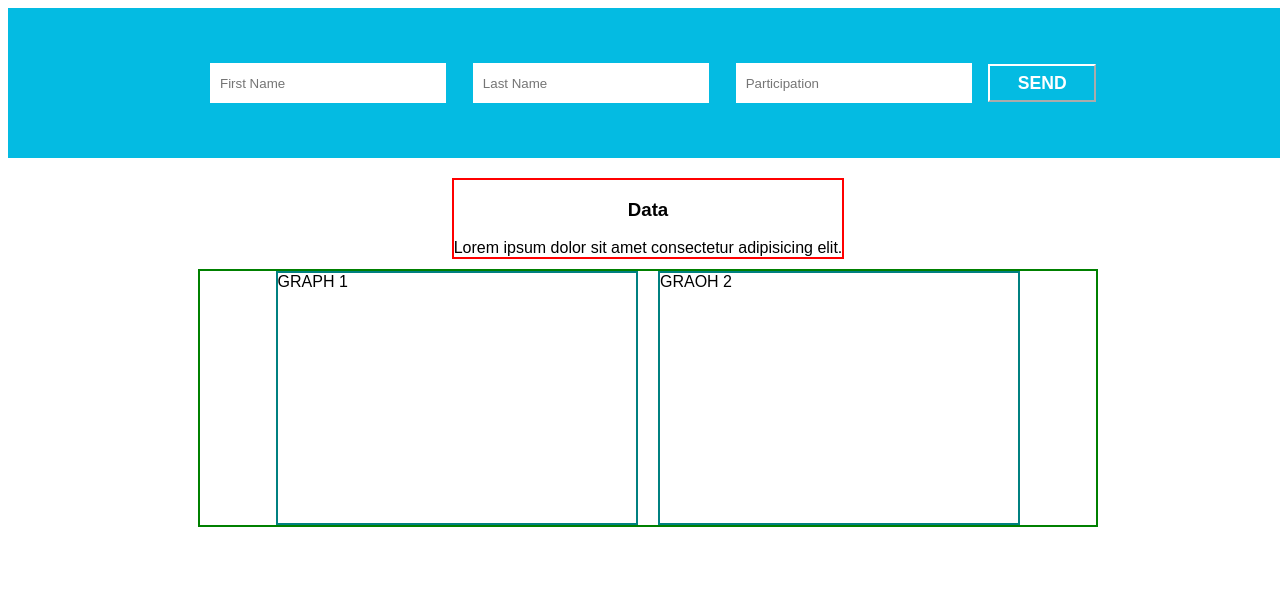
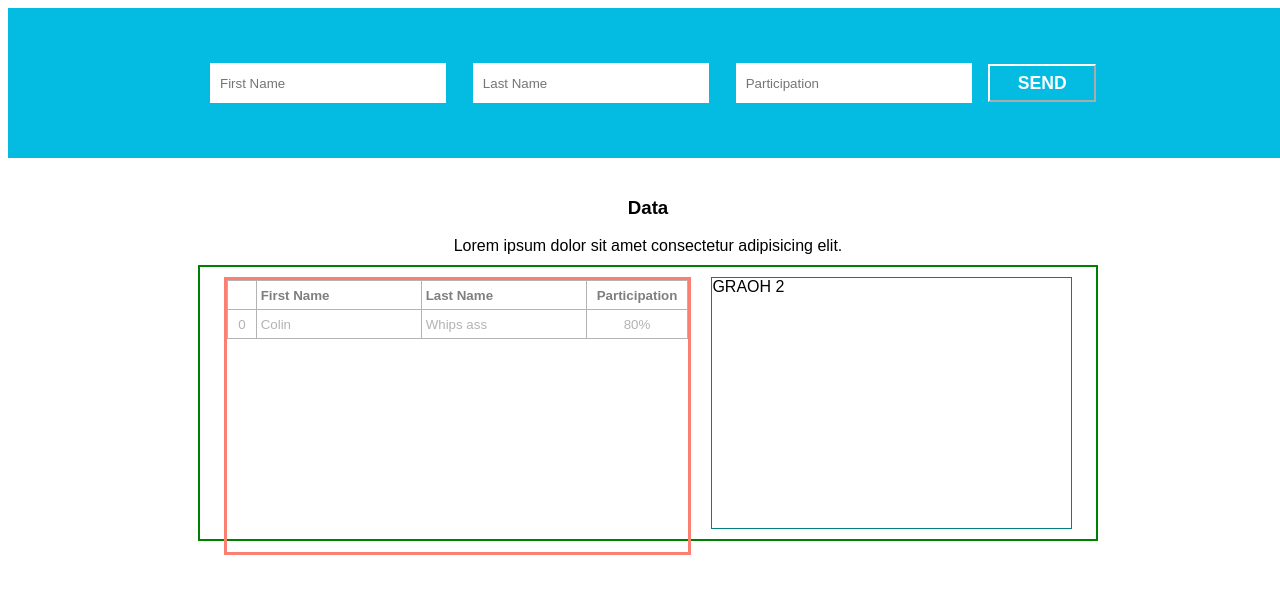
Before and after one commit to ColinFendrick/one-page-react, a Next.js app: page / in a window 1280 px wide. Shown: the top 594 px of the page. Built offline with nearby package versions, Linux system fonts and the light colour scheme.

Commit message:
:sparkles: Add table

```diff
--- a/package.json
+++ b/package.json
@@ -12,6 +12,7 @@
   "license": "ISC",
   "dependencies": {
     "next": "^9.1.2",
+    "prop-types": "^15.7.2",
     "react": "^16.11.0",
     "react-dom": "^16.11.0"
   },
--- a/pages/components/body.jsx
+++ b/pages/components/body.jsx
@@ -1,11 +1,19 @@
-const Body = () => (
-	<div className="body centered">
+import { Table } from '.'
+
+const Body = () => {
+	const tableData = [{
+		firstName: 'Colin',
+		lastName: 'Whips ass',
+		participation: 0.8
+	}]
+
+	return <div className="body centered">
 		<div className="title">
 			<h3>Data</h3>
       Lorem ipsum dolor sit amet consectetur adipisicing elit.
 		</div>
-		<div className="graphs width70">
-			<div className="graph">GRAPH 1</div>
+		<div className="graphs centered width70">
+			<Table data={tableData} />
 			<div className="graph">GRAOH 2</div>
 		</div>
 		<style jsx>{`
@@ -16,7 +24,6 @@ const Body = () => (
       }
 
       .title {
-        border: 2px solid red;
         text-align: center;
         max-width: 70%;
         margin: 10px 0;
@@ -24,19 +31,17 @@ const Body = () => (
 
       .graphs {
         border: 2px solid green;
-        display: flex;
-        align-items: center;
-        justify-content: center;
+        align-items: flex-start;
       }
 
       .graph {
-        border: 2px solid teal;
         width: 40%;
         height: 250px;
-        margin: 0 10px;
+        margin: 10px;
+        border: 1px solid teal;
       }
     `}</style>
 	</div>
-)
+}
 
 export default Body
--- a/pages/components/header.jsx
+++ b/pages/components/header.jsx
@@ -45,9 +45,6 @@ const Header = () => (
         font-weight: bold;
         cursor: pointer;
         transition: background-color 0.2s, color 0.2s;
-        -webkit-transition: background-color 0.2s, color 0.2s;
-        -moz-transition: background-color 0.2s, color 0.2s;
-        -o-transition: background-color 0.2s, color 0.2s;
       }
 
       button:hover {
--- a/pages/components/index.jsx
+++ b/pages/components/index.jsx
@@ -1,4 +1,5 @@
 import Header from './Header'
 import Body from './body'
+import Table from './table'
 
-export { Body, Header }
+export { Body, Header, Table }
--- /dev/null
+++ b/pages/components/table.jsx
@@ -0,0 +1,70 @@
+import PropTypes from 'prop-types'
+
+const Table = ({ data }) => (
+	<div className="table-wrapper">
+		<table>
+			<thead>
+				<tr>
+					<th className="center-text"></th>
+					<th className="large-row">First Name</th>
+					<th className="large-row">Last Name</th>
+					<th className="center-text">Participation</th>
+				</tr>
+			</thead>
+			<tbody>
+				{data.map((datum, i) => (
+					<tr key={i}>
+						<td className="center-text">{i}</td>
+						<td className="large-row">{datum.firstName}</td>
+						<td className="large-row">{datum.lastName}</td>
+						<td className="center-text">{datum.participation*100}%</td>
+					</tr>
+				))}
+			</tbody>
+		</table>
+		<style jsx>{`
+        .table-wrapper {
+          margin: 10px;
+          font-size: smaller;
+          color: #b3b3b3;
+          align-items: flex-start;
+          height: 100%;
+          border: 3px solid salmon;
+        }
+
+        table {
+          border-collapse: collapse;
+        }
+
+        table, th, td {
+          border: 1px solid #b3b3b3;
+        }
+
+        thead th {
+          font-weight: bold;
+          color: #7f7f7f;
+        }
+
+        td, th {
+          height: 20px;
+          padding: 4px 10px 4px 4px;
+        }
+
+        .large-row {
+          text-align: left;
+          width: 150px;
+        }
+
+        .center-text {
+          text-align: center;
+          padding: 4px 10px;
+        }
+      `}</style>
+	</div>
+)
+
+Table.propTypes = {
+	data: PropTypes.array.isRequired
+}
+
+export default Table
```
